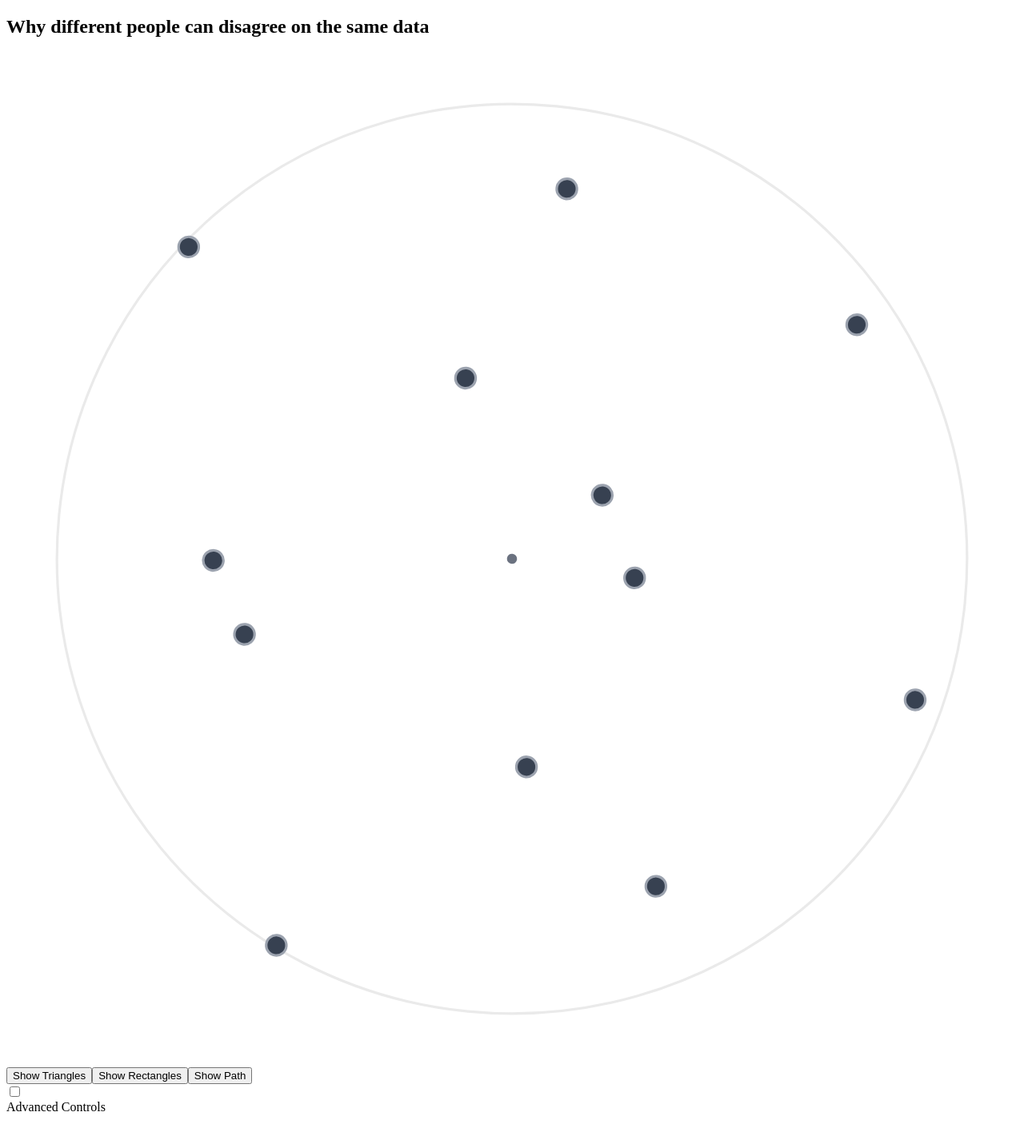
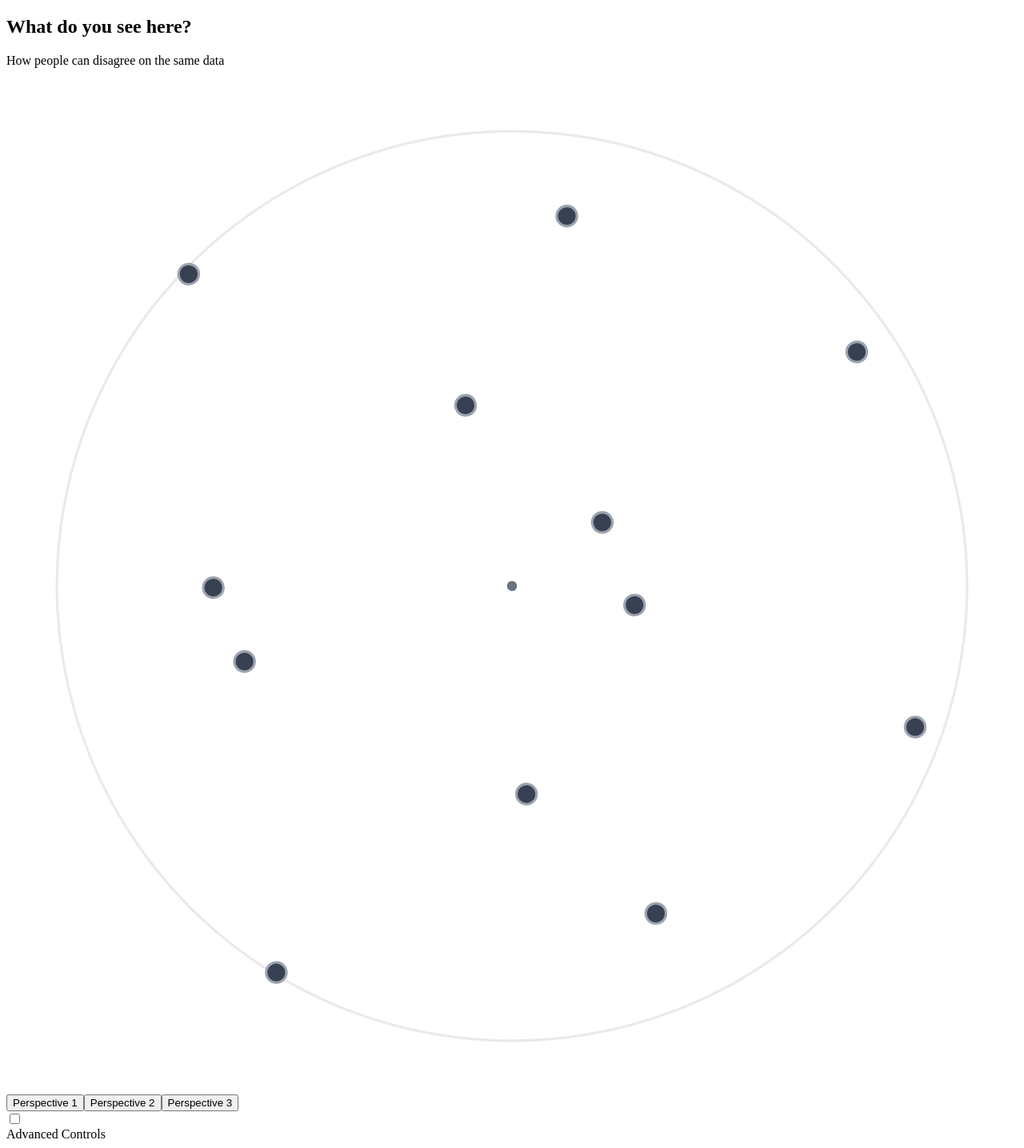
Before and after one commit to angeloromasanta/connecting-dots, a React (Vite) app: page / in a window 1280 px wide. Shown: the whole page at 80% size. Before the commit the page ends 1402 px from the top, so only its background shows below. Built offline with nearby package versions, Linux system fonts and the light colour scheme.

Commit message:
Renaming buttons

```diff
--- a/src/App.jsx
+++ b/src/App.jsx
@@ -322,9 +322,12 @@ const HeptagramWithMovingDots = () => {
 
   return (
     <div className="flex flex-col items-center justify-center w-full h-full bg-white p-6">
-      <h2 className="text-3xl font-light mb-6 text-gray-800">
-        Why different people can disagree on the same data
-      </h2>
+<h2 className="text-3xl font-light mb-2 text-gray-800">
+  What do you see here?
+</h2>
+<p className="text-xl font-light mb-6 text-gray-600">
+  How people can disagree on the same data
+</p>
 
       {/* Main visualization */}
       <div className="relative w-full max-w-xl mb-8">
@@ -442,7 +445,7 @@ const HeptagramWithMovingDots = () => {
               : 'bg-gray-100 text-gray-700 hover:bg-gray-200'
           }`}
         >
-          {showTriangles ? 'Hide Triangles' : 'Show Triangles'}
+          {showTriangles ? 'Hide Triangles' : 'Perspective 1'}
         </button>
 
         <button
@@ -453,7 +456,7 @@ const HeptagramWithMovingDots = () => {
               : 'bg-gray-100 text-gray-700 hover:bg-gray-200'
           }`}
         >
-          {showRectangles ? 'Hide Rectangles' : 'Show Rectangles'}
+          {showRectangles ? 'Hide Rectangles' : 'Perspective 2'}
         </button>
 
         <button
@@ -464,7 +467,7 @@ const HeptagramWithMovingDots = () => {
               : 'bg-gray-100 text-gray-700 hover:bg-gray-200'
           }`}
         >
-          {showPath ? 'Hide Path' : 'Show Path'}
+          {showPath ? 'Hide Path' : 'Perspective 3'}
         </button>
       </div>
 
```
